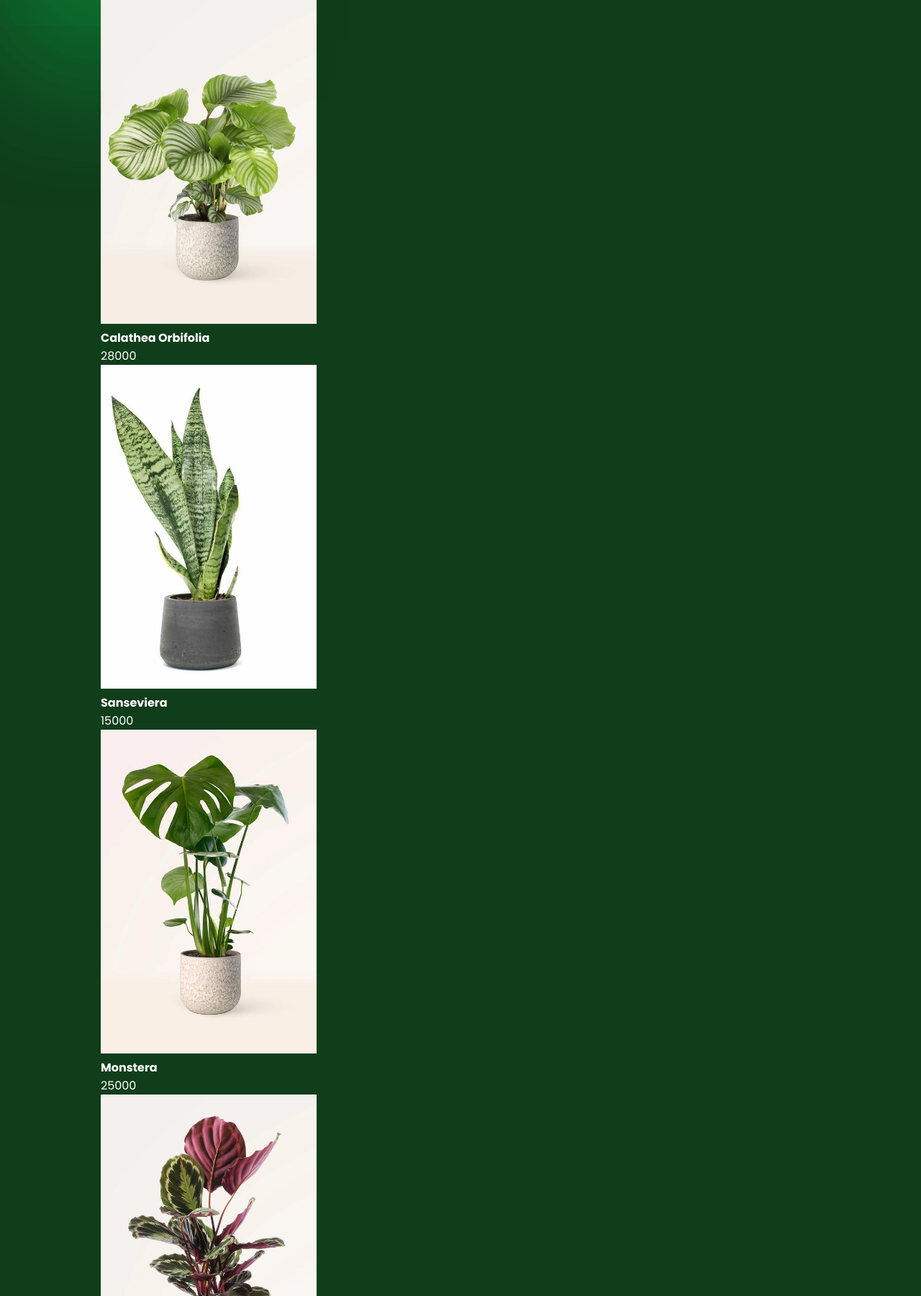
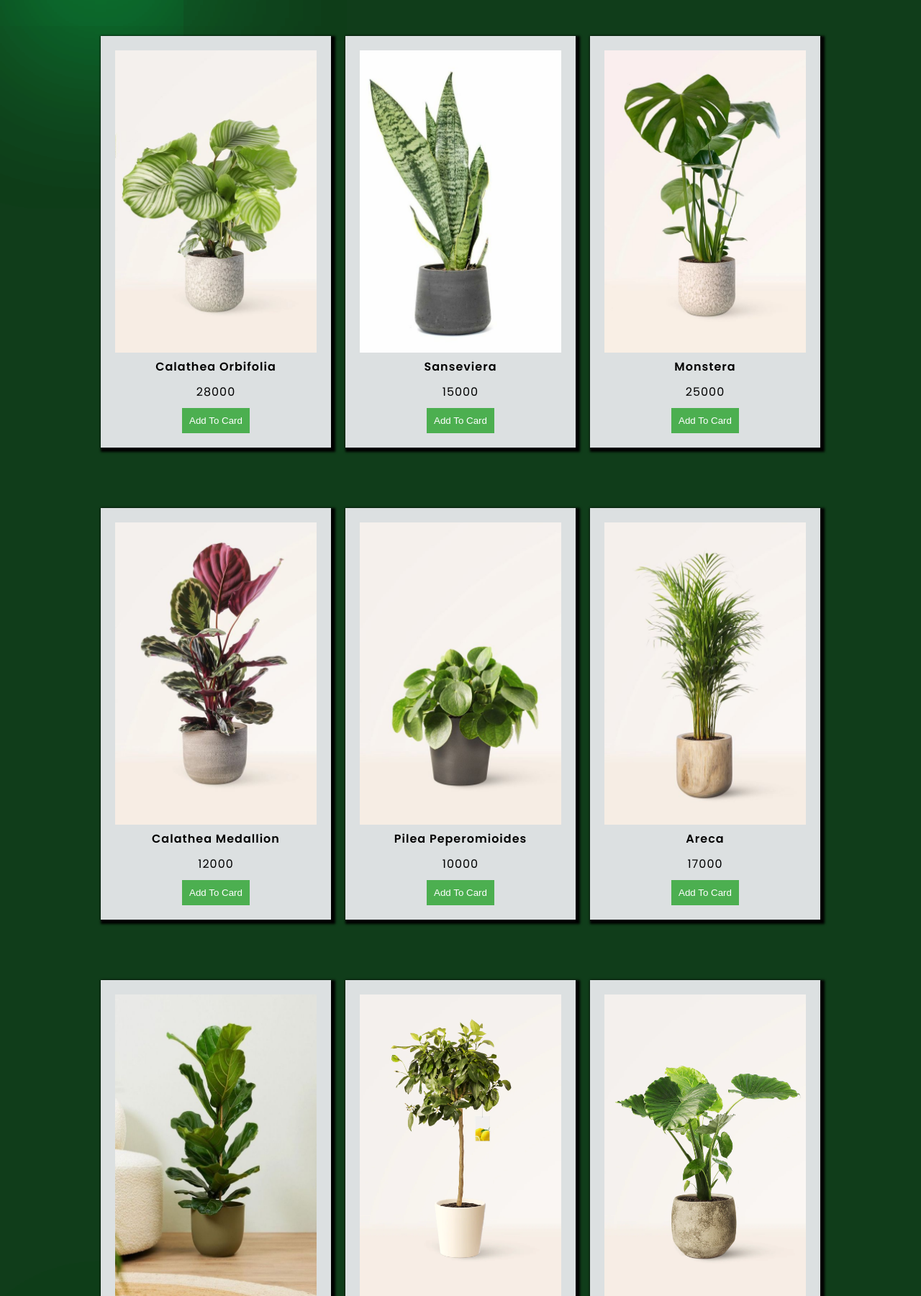
Before and after one commit to Xang-Shoku-Liao/Prueba-3-Django-Backend, a Django app: page /Atienda/productos/ in a window 1280 px wide. Shown: the part 219-2020 px from the top of the page at 72% size. Run offline with Django 4.2, Linux system fonts and the light colour scheme; data comes from the database, SQL or seed files in the repository; both versions use the stored data as it was after the commit.

Commit message:
print images

```diff
--- a/Atienda/static/productos.css
+++ b/Atienda/static/productos.css
@@ -379,6 +346,50 @@ footer .column > a:hover{
     font-size: 0.8rem;
     text-align: center;
 }
+.product-list{
+    display: grid;
+    grid-template-columns: repeat(3, 1fr);
+    column-gap: 20px;
+    row-gap: 20px;
+    margin-top: 50px;
+
+}
+
+.productos{
+    text-align: center;
+    background-color: #DCE0E1;
+    padding: 20px;
+    margin-bottom: 20%;
+    box-shadow: 3px 3px 3px 3px black;
+    letter-spacing: 1px;
+}
+
+
 .producto-imagen{
-width: 30%;
+    width: 100%;
+    object-fit: cover;
 }
+
+.producto-titulo{
+    font-weight: 600;
+    color: black;
+
+}
+
+.producto-precio{
+    color: black;
+    margin: 10px;;
+}
+
+.addtocart{
+    background-color: #4CAF50;
+    color: white;
+    padding: 10px;
+    border: none;
+    cursor: pointer;
+    transition: all 0.3s ease   ;
+}
+
+.addtocart:hover{
+    background-color: #1c551e;
+}
--- a/Atienda/templates/atienda/productos.html
+++ b/Atienda/templates/atienda/productos.html
@@ -54,6 +54,7 @@
         </div>
     </div>
 </section>
+
 <body class="">
     <nav>
         <div class="nav-logo">
@@ -82,15 +83,20 @@
             </div>
         </header>
 
+
+        <div class="product-list">
             {% for x in objplant %}
             <div class="productos">
                 <img class="producto-imagen" src="{{ x.foto.url }}" alt="{{ x.nombre }}">
                 <div class="producto-detalles">
                     <h4 class="producto-titulo">{{ x.nombre_producto }}</h4>
                     <p class="producto-precio">{{ x.precio }}</p>
+                    <button class="addtocart" onclick="">Add To Card</button>
                 </div>
             </div>
+
         {% endfor %}
+    </div>
     </div>
     <div class="card">
         <h1>Tu carrito</h1>
```
Also changed, not shown: other parts of Atienda/static/productos.css (+1 -34 lines), db.sqlite3, media/media/2.png (added), media/media/3.png (added), media/media/4.png (added), media/media/5.png (added), media/media/6.png (added), media/media/7.png (added), media/media/8.png (added), media/media/9.png (added). Lines whose indentation alone changed are shown as unchanged.
